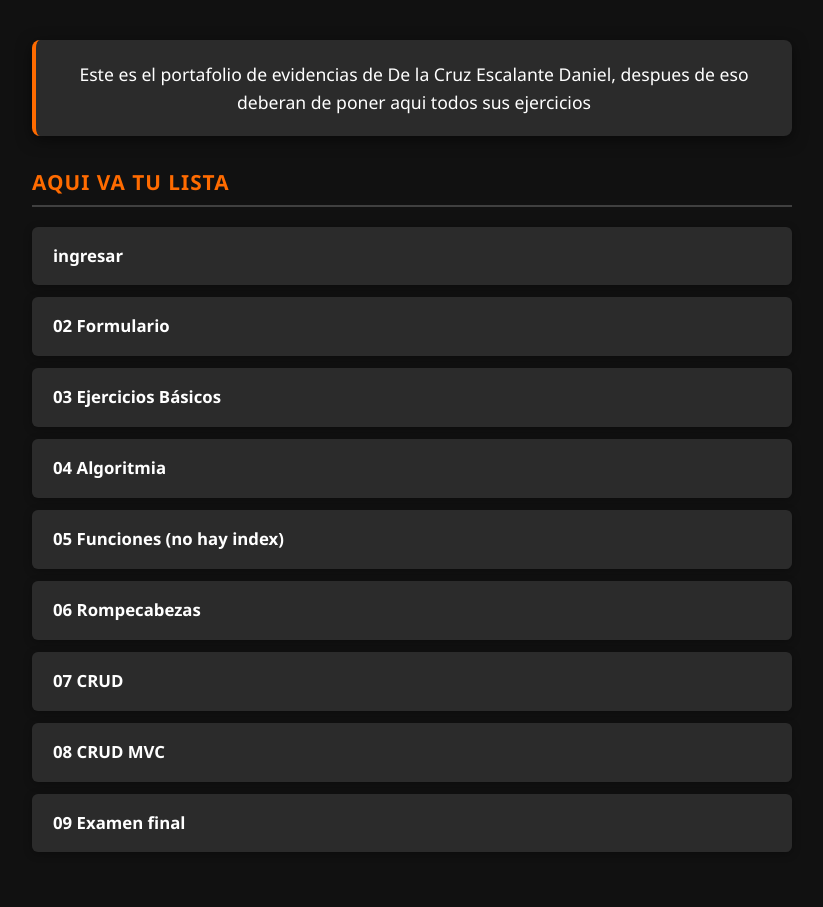
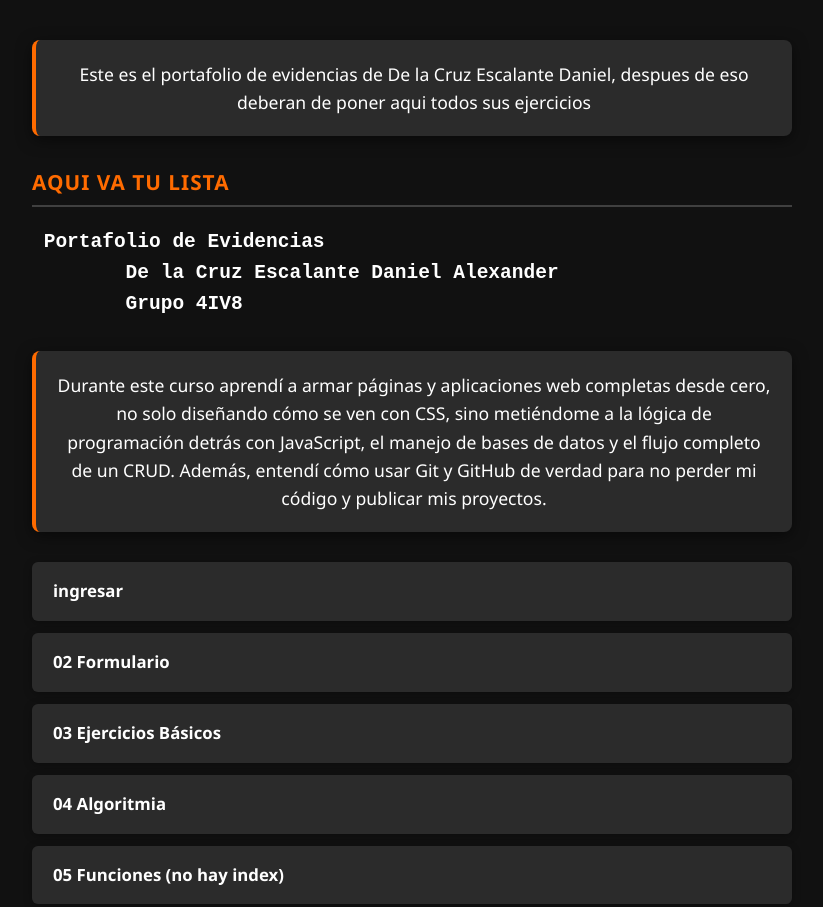
Before and after one commit to DelaCruzEscalanteDaniel/4IV8_Apppat_Appmat_DelaCruz, a website: page index.html in a window 1280 px wide. Shown: the top 907 px of the page, without its empty margins (228-1051 px from the left). Drawn offline with Linux system fonts and the light colour scheme.

Commit message:
actualizando detalles

```diff
--- a/index.html
+++ b/index.html
@@ -106,6 +106,12 @@ a:active {
     <li>
         <ol>aqui va tu lista</ol>
     </li>
+    <h2><pre> Portafolio de Evidencias
+        De la Cruz Escalante Daniel Alexander
+        Grupo 4IV8
+        </pre>
+    </h2>
+    <p>Durante este curso aprendí a armar páginas y aplicaciones web completas desde cero, no solo diseñando cómo se ven con CSS, sino metiéndome a la lógica de programación detrás con JavaScript, el manejo de bases de datos y el flujo completo de un CRUD. Además, entendí cómo usar Git y GitHub de verdad para no perder mi código y publicar mis proyectos.</p>
     <a href="./carpeta/inicio.html">ingresar</a>
     <a href="./02Formulario/Formulario/formulario.html">02 Formulario</a>
     <a href="./03EjerciciosBasicos/EjerciciosBasicos/index.html">03 Ejercicios Básicos</a>
```
Also changed, not shown: 07CRUD/public/index.html (+1 -1 lines).
